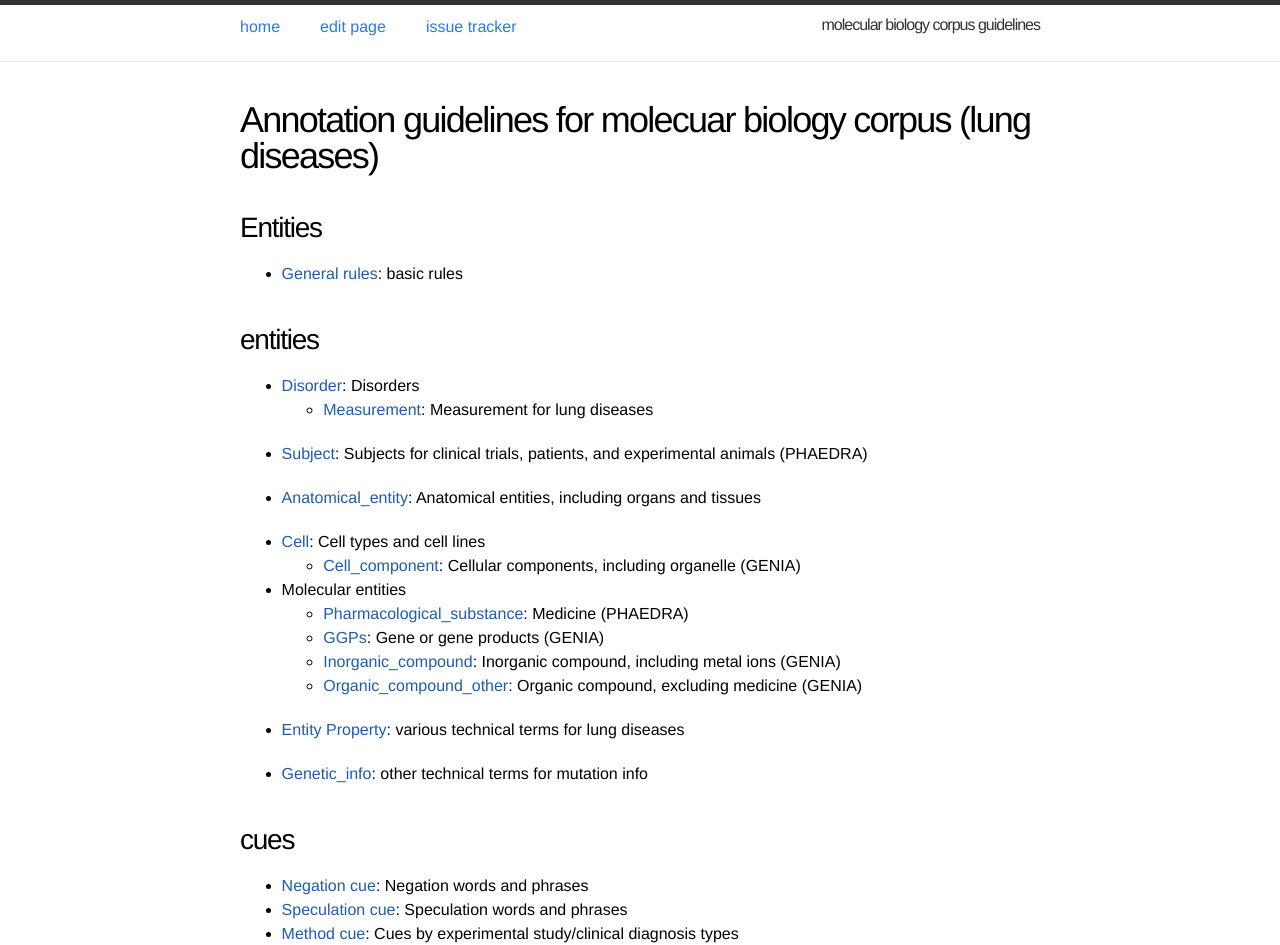
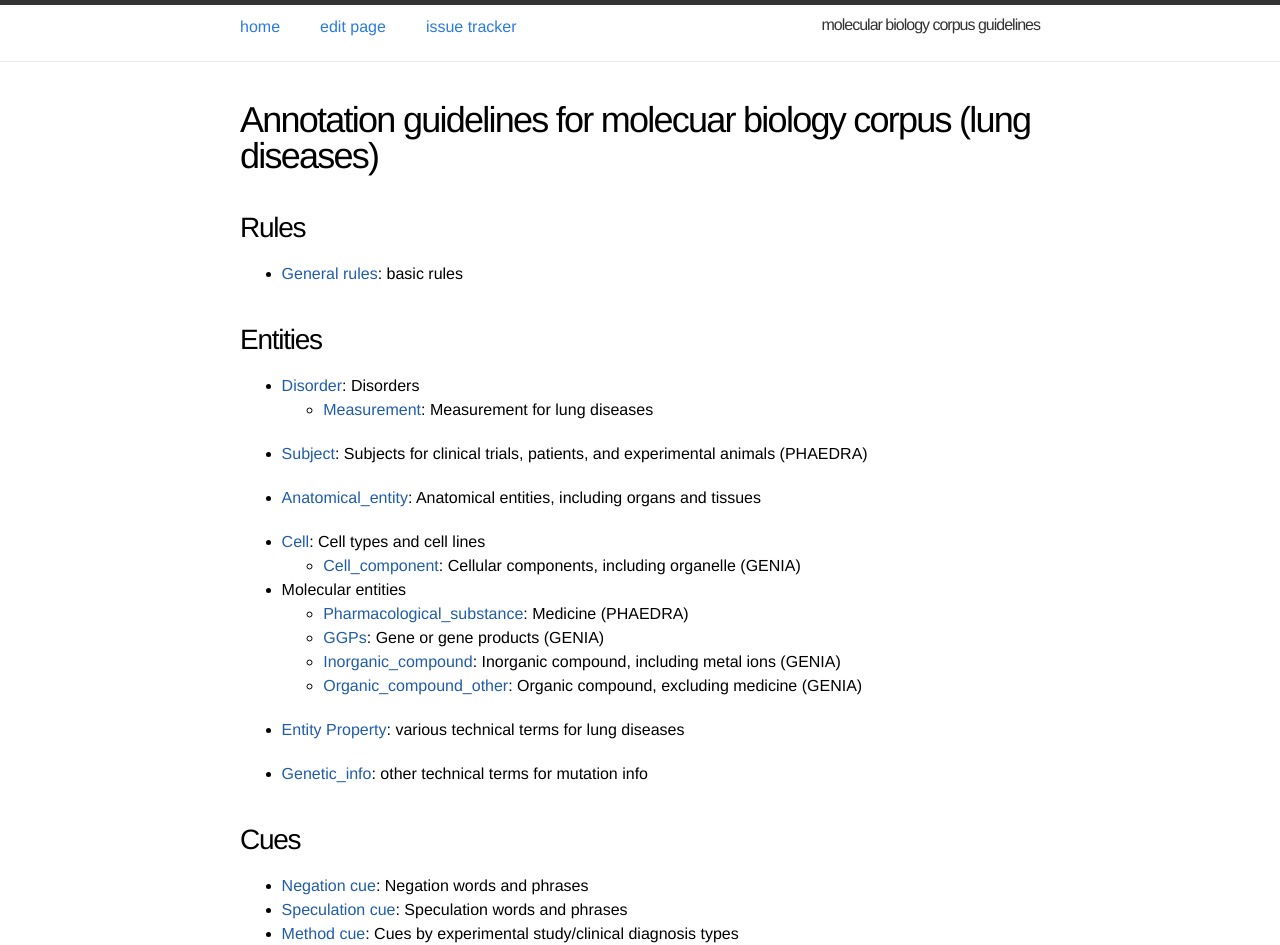
Before and after one commit to ezcatdb/molbiol_lung_corpus-guidelines, a Jekyll site: the page built from index.md, in a window 1280 px wide. Shown: the top 945 px of the page. Built offline with Jekyll 4.4.1, drawn with Linux system fonts in a browser that asks for light colours.

Commit message:
captions were corrected in index.md

```diff
--- a/index.md
+++ b/index.md
@@ -3,10 +3,10 @@ layout: entry
 title: Annotation guidelines for molecuar biology corpus (lung diseases)
 ---
 
-## Entities
+## Rules
 - [General rules](): {% assign i = site.entity | where_exp:"i", "i.title == 'General rules'" | first %}{{ i.shortdef }}
 
-## entities
+## Entities
 <!--
 - [Phenotype](): {% assign i = site.entity | where_exp:"i", "i.title == 'Phenotype'" | first %}{{ i.shortdef }}
 -->
@@ -75,7 +75,7 @@ title: Annotation guidelines for molecuar biology corpus (lung diseases)
 
 - [Genetic_info](): {% assign i = site.entity | where_exp:"i", "i.title == 'Genetic_info'" | first %}{{ i.shortdef }}
 
-## cues
+## Cues
 - [Negation cue](): {% assign i = site.entity | where_exp:"i", "i.title == 'Negation cue'" | first %}{{ i.shortdef }}
 - [Speculation cue](): {% assign i = site.entity | where_exp:"i", "i.title == 'Speculation cue'" | first %}{{ i.shortdef }}
 
```
